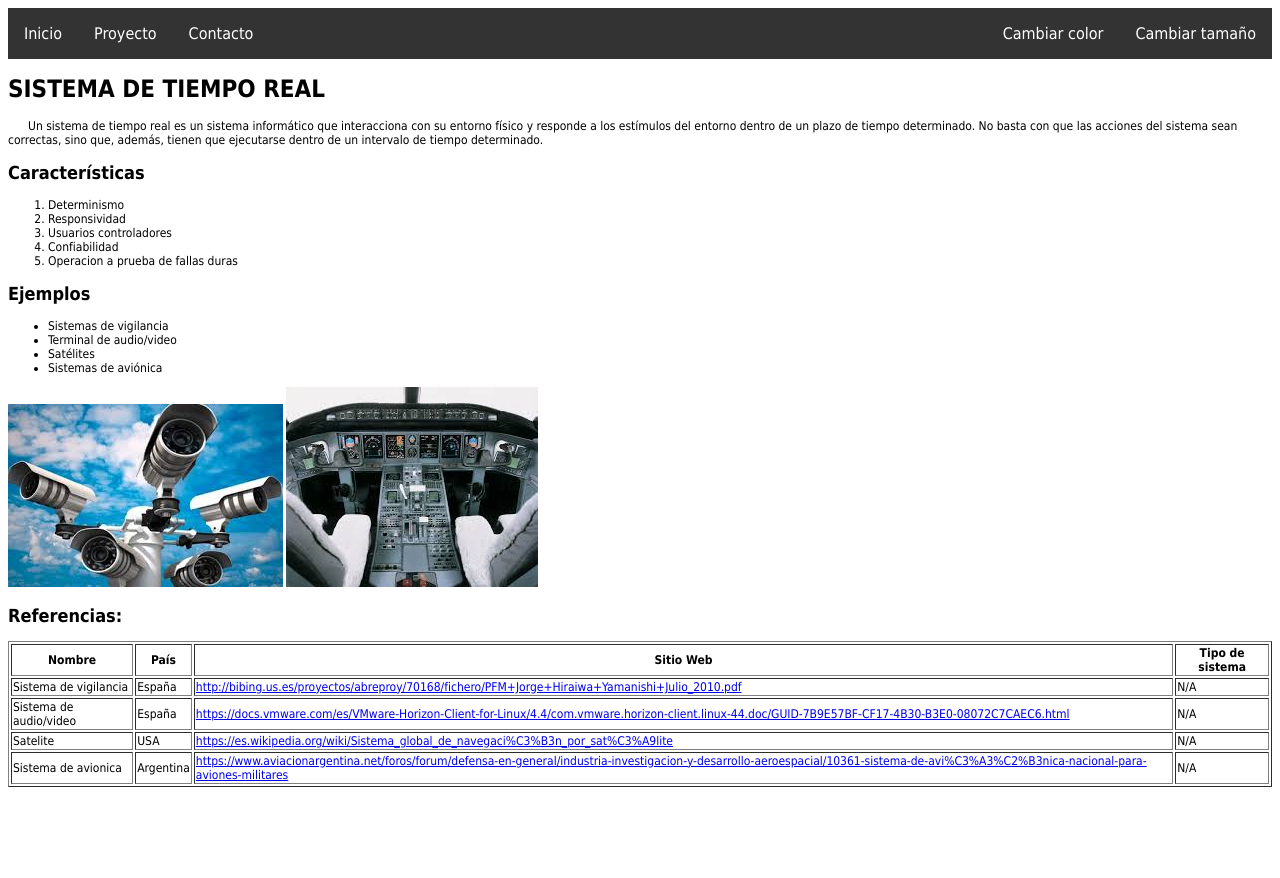
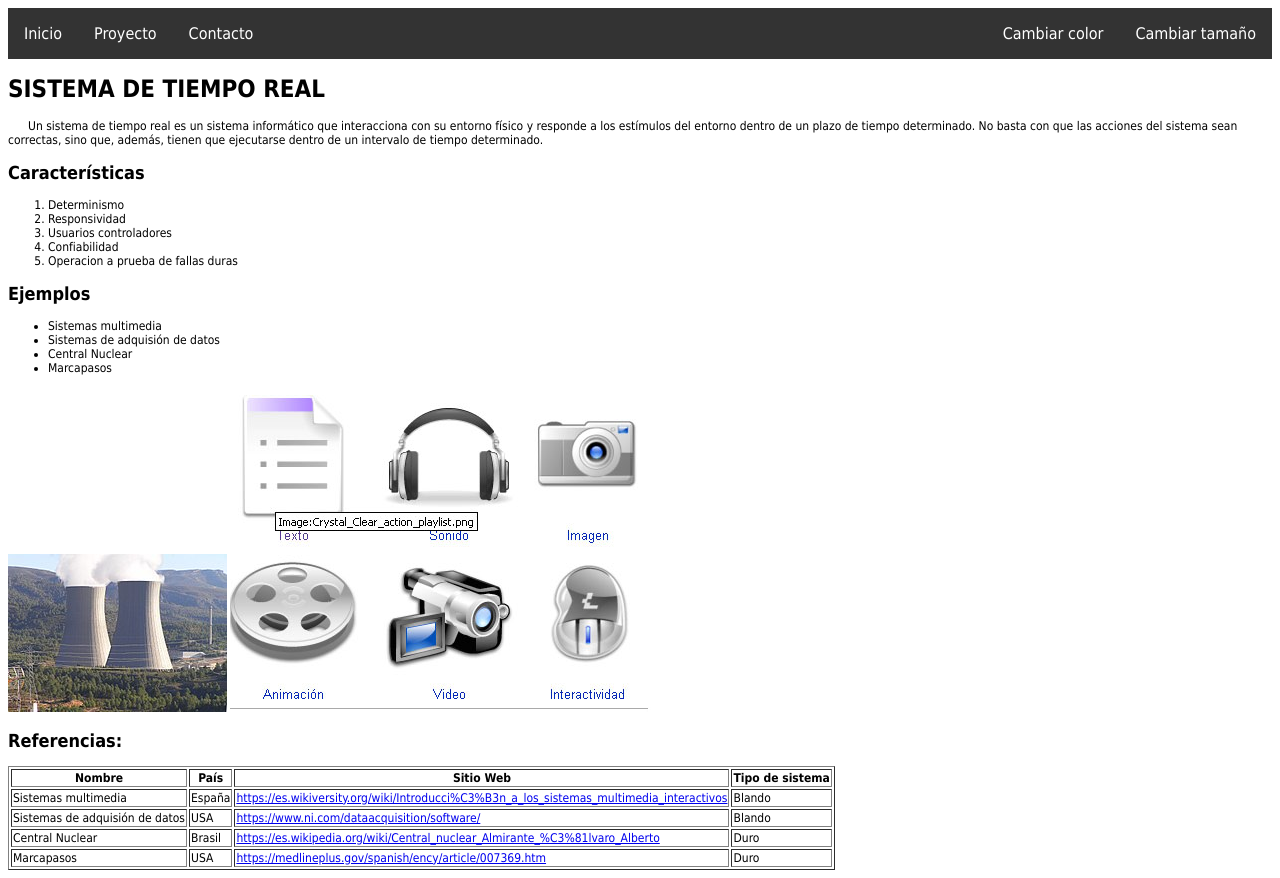
Before and after one commit to diegoledesma/sis-tiempo-real, a plain HTML site: page index.html in a window 1280 px wide. Before the commit the page ends 800 px from the top, so only its background shows below. Drawn offline with Linux system fonts and the light colour scheme.

Commit message:
agrega nuevas paginas y contenido index

```diff
--- a/css/styles.css
+++ b/css/styles.css
@@ -36,6 +36,10 @@
     box-shadow: 0 8px 16px 0 rgba(0,0,0,0.2);
     padding: 12px 16px;
     z-index: 1;
+}
+
+.nombre_clase {
+
 }
 
 .resize_box-contenido input {
@@ -81,7 +85,7 @@
     color: #fff;
 }
 .box_menu li a:hover {
-    background-color: #565454;
+    background-color: #ce2222;
 }
 .index_sangria {
     text-indent:20px;
--- a/index.html
+++ b/index.html
@@ -69,15 +69,15 @@
         <div>
             <h2> Ejemplos </h2>
             <ul>
-                <li>Sistemas de vigilancia</li>
-                <li>Terminal de audio/video</li>
-                <li>Satélites</li>
-                <li>Sistemas de aviónica</li>
+                <li>Sistemas multimedia</li>
+                <li>Sistemas de adquisión de datos</li>
+                <li>Central Nuclear</li>
+                <li>Marcapasos</li>
             </ul>
         </div>
         <div class="alineado_imagenes">
-            <img src="IMG/img_vigilancia.png">
-            <img src="IMG/img_avionica.png">
+            <img src="img/central_nuclear.jpg">
+            <img src="img/multimedia.jpg">
         </div>
         <div>
             <h2>Referencias:</h2>
@@ -89,44 +89,44 @@
                     <th>Tipo de sistema</th>
                 </tr>
                 <tr>
-                    <td> Sistema de vigilancia </td>
-                    <td> España </td>
+                    <td> Sistemas multimedia </td>
+                    <td> España  </td>
                     <td>
-                        <a href="http://bibing.us.es/proyectos/abreproy/70168/fichero/PFM+Jorge+Hiraiwa+Yamanishi+Julio_2010.pdf" target="_blank">
-                            http://bibing.us.es/proyectos/abreproy/70168/fichero/PFM+Jorge+Hiraiwa+Yamanishi+Julio_2010.pdf
+                        <a href="https://es.wikiversity.org/wiki/Introducci%C3%B3n_a_los_sistemas_multimedia_interactivos" target="_blank">
+                            https://es.wikiversity.org/wiki/Introducci%C3%B3n_a_los_sistemas_multimedia_interactivos
                         </a>
                     </td>
-                    <td> N/A </td>
+                    <td> Blando </td>
                 </tr>
                 <tr>
-                    <td> Sistema de audio/video </td>
-                    <td> España </td>
+                    <td> Sistemas de adquisión de datos </td>
+                    <td> USA </td>
                     <td>
-                        <a href="https://docs.vmware.com/es/VMware-Horizon-Client-for-Linux/4.4/com.vmware.horizon-client.linux-44.doc/GUID-7B9E57BF-CF17-4B30-B3E0-08072C7CAEC6.html" target="_blank">
-                            https://docs.vmware.com/es/VMware-Horizon-Client-for-Linux/4.4/com.vmware.horizon-client.linux-44.doc/GUID-7B9E57BF-CF17-4B30-B3E0-08072C7CAEC6.html
+                        <a href="https://www.ni.com/dataacquisition/software/" target="_blank">
+                            https://www.ni.com/dataacquisition/software/
                         </a>
                     </td>
-                    <td> N/A </td>
+                    <td> Blando </td>
                 </tr>
                 <tr>
-                    <td> Satelite </td>
+                    <td> Central Nuclear </td>
+                    <td> Brasil </td>
+                    <td>
+                        <a href="https://es.wikipedia.org/wiki/Central_nuclear_Almirante_%C3%81lvaro_Alberto" target="_blank">
+                            https://es.wikipedia.org/wiki/Central_nuclear_Almirante_%C3%81lvaro_Alberto
+                        </a>
+                    </td>
+                    <td> Duro </td>
+                </tr>
+                <tr>
+                    <td> Marcapasos </td>
                     <td> USA </td>
                     <td>
-                        <a href="https://es.wikipedia.org/wiki/Sistema_global_de_navegaci%C3%B3n_por_sat%C3%A9lite" target="_blank">
-                            https://es.wikipedia.org/wiki/Sistema_global_de_navegaci%C3%B3n_por_sat%C3%A9lite
+                        <a href="https://medlineplus.gov/spanish/ency/article/007369.htm" target="_blank">
+                            https://medlineplus.gov/spanish/ency/article/007369.htm
                         </a>
                     </td>
-                    <td> N/A </td>
-                </tr>
-                <tr>
-                    <td> Sistema de avionica </td>
-                    <td> Argentina </td>
-                    <td>
-                        <a href="https://www.aviacionargentina.net/foros/forum/defensa-en-general/industria-investigacion-y-desarrollo-aeroespacial/10361-sistema-de-avi%C3%A3%C2%B3nica-nacional-para-aviones-militares" target="_blank">
-                            https://www.aviacionargentina.net/foros/forum/defensa-en-general/industria-investigacion-y-desarrollo-aeroespacial/10361-sistema-de-avi%C3%A3%C2%B3nica-nacional-para-aviones-militares
-                        </a>
-                    </td>
-                    <TD> N/A </TD>
+                    <TD> Duro </TD>
                 </tr>
             </table>
         </div>
```
Also changed, not shown: css/comun.css (added), css/contacto.css (added), css/index.css (added), css/proyecto.css (added), img/central_nuclear.jpg (added), img/multimedia.jpg (added), 1 other file.
